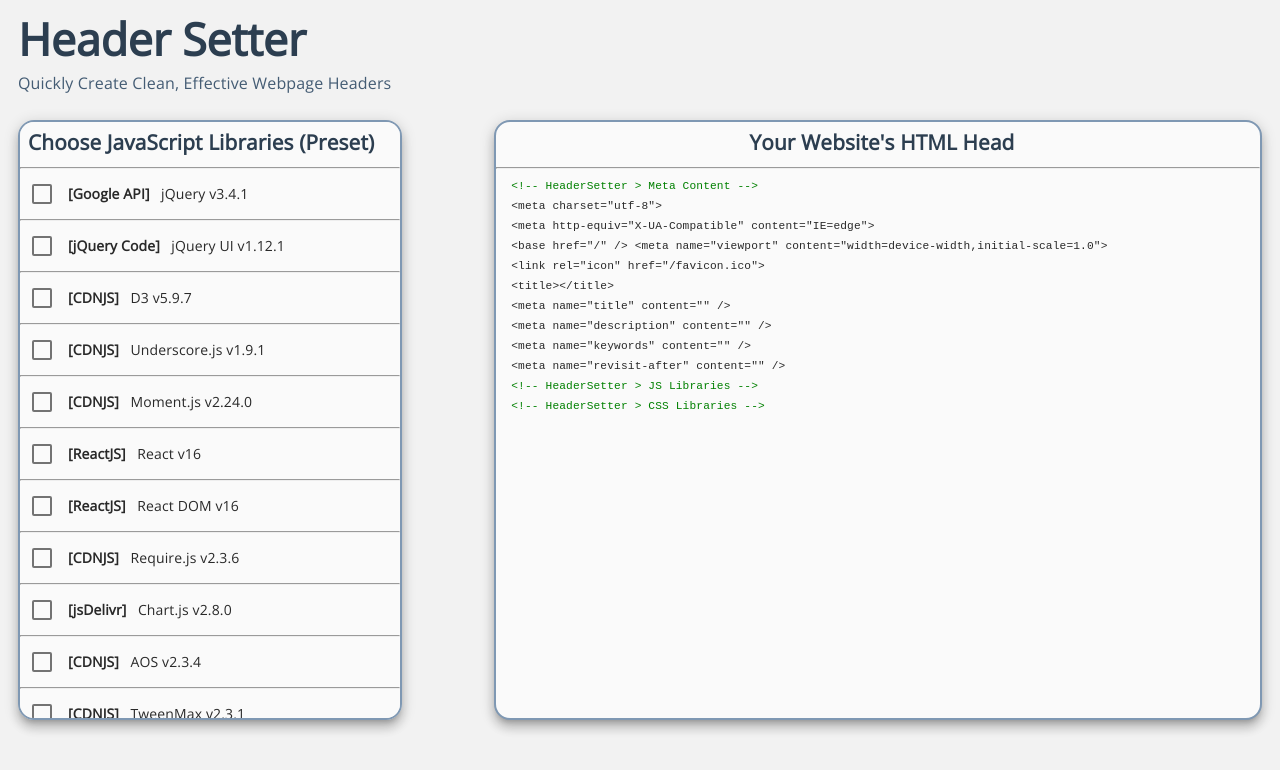
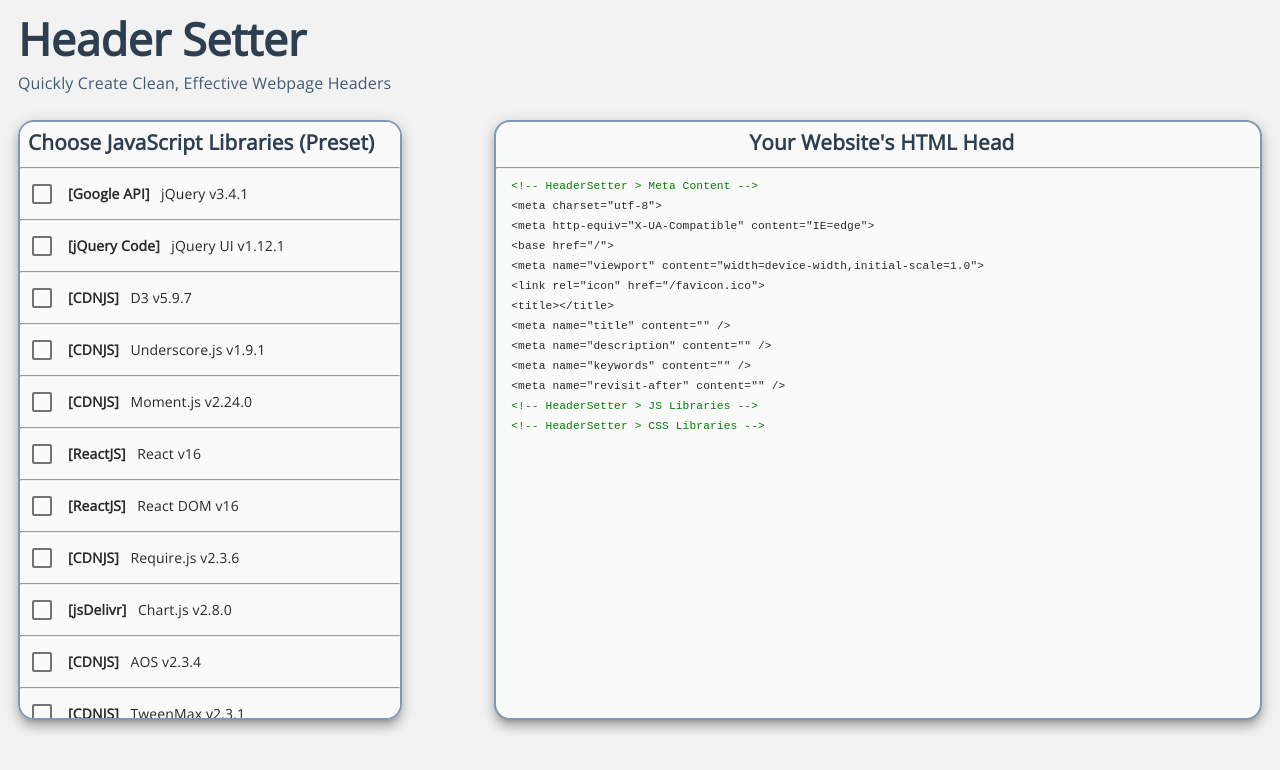
Before and after one commit to ryanrocket/hszeit, a Vue app: page / in a window 1280 px wide. Shown: the top 770 px of the page. Built offline with nearby package versions, Linux system fonts and the light colour scheme.

Commit message:
fixed syntax error

```diff
--- a/src/components/Main.vue
+++ b/src/components/Main.vue
@@ -106,7 +106,7 @@
               <div class="hga">
                     &lt;meta charset="utf-8"&gt;<br>
                     &lt;meta http-equiv="X-UA-Compatible" content="IE=edge"&gt;<br>
-                    &lt;base href="/" /&gt;
+                    &lt;base href="/"&gt;<br>
                     &lt;meta name="viewport" content="width=device-width,initial-scale=1.0"&gt;<br>
                     &lt;link rel="icon" href="/favicon.ico"&gt;<br>
                     &lt;title&gt;<span class="klo"></span>&lt;/title&gt;<br>
```
